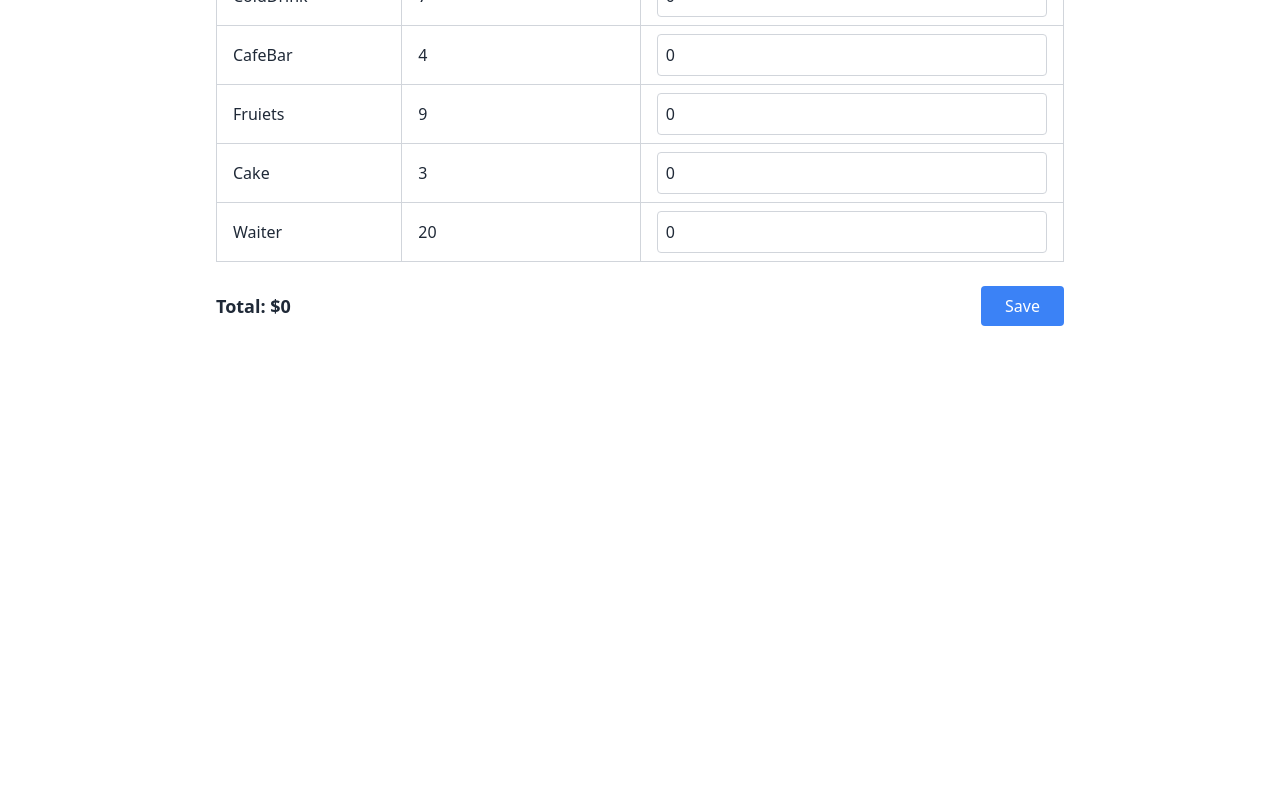
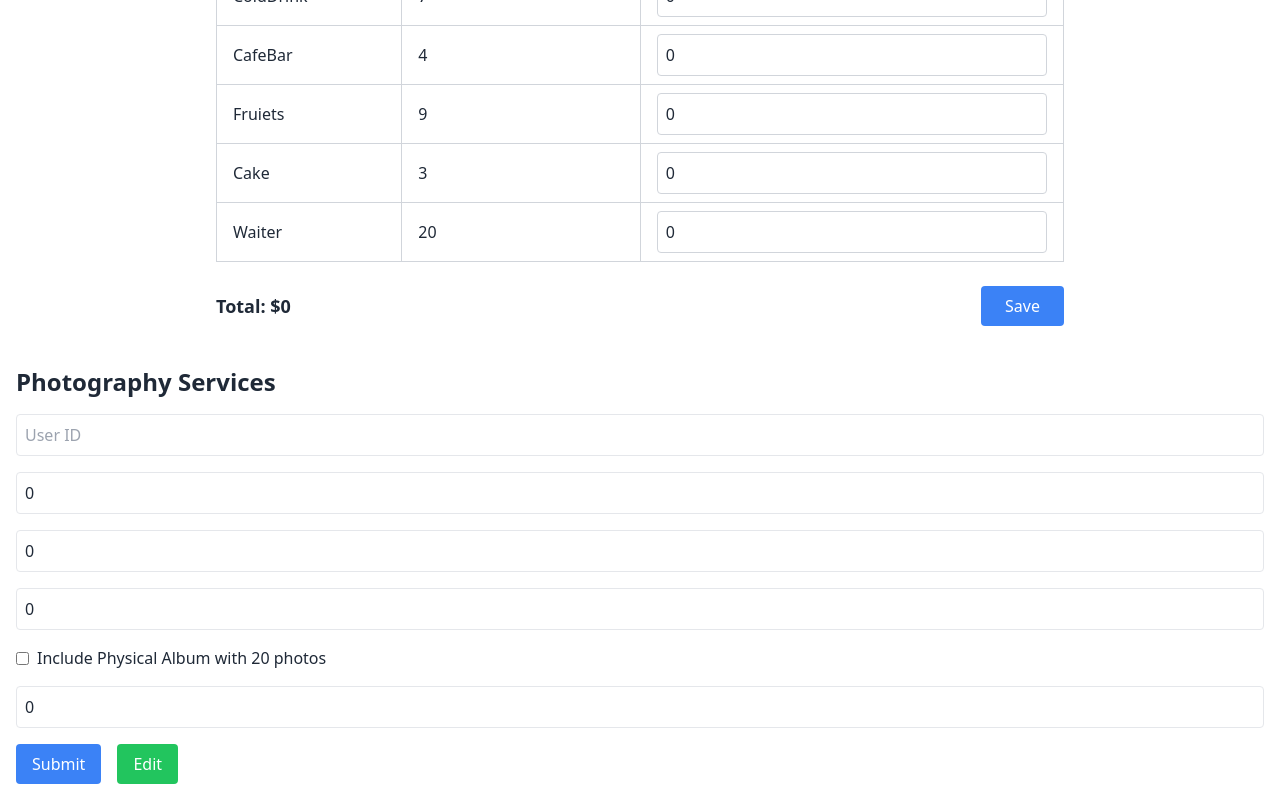
Before and after one commit to ZahraR85/Wedding-Planner, a React (Vite) app in the folder frontend/: page /Makeup in a window 1280 px wide. Shown: the part 2063-2863 px from the top of the page. Before the commit the page ends 2413 px from the top, so only its background shows below. Built offline with nearby package versions, Linux system fonts and the light colour scheme.

Commit message:
edit main

```diff
--- a/frontend/src/App.jsx
+++ b/frontend/src/App.jsx
@@ -22,6 +22,8 @@ function App() {
           <Footer />
           <MakeupSelector />
               <ReceptionSelector />
+              <Photography />
+
         </>
       </Router>
     </AppProvider>
```
